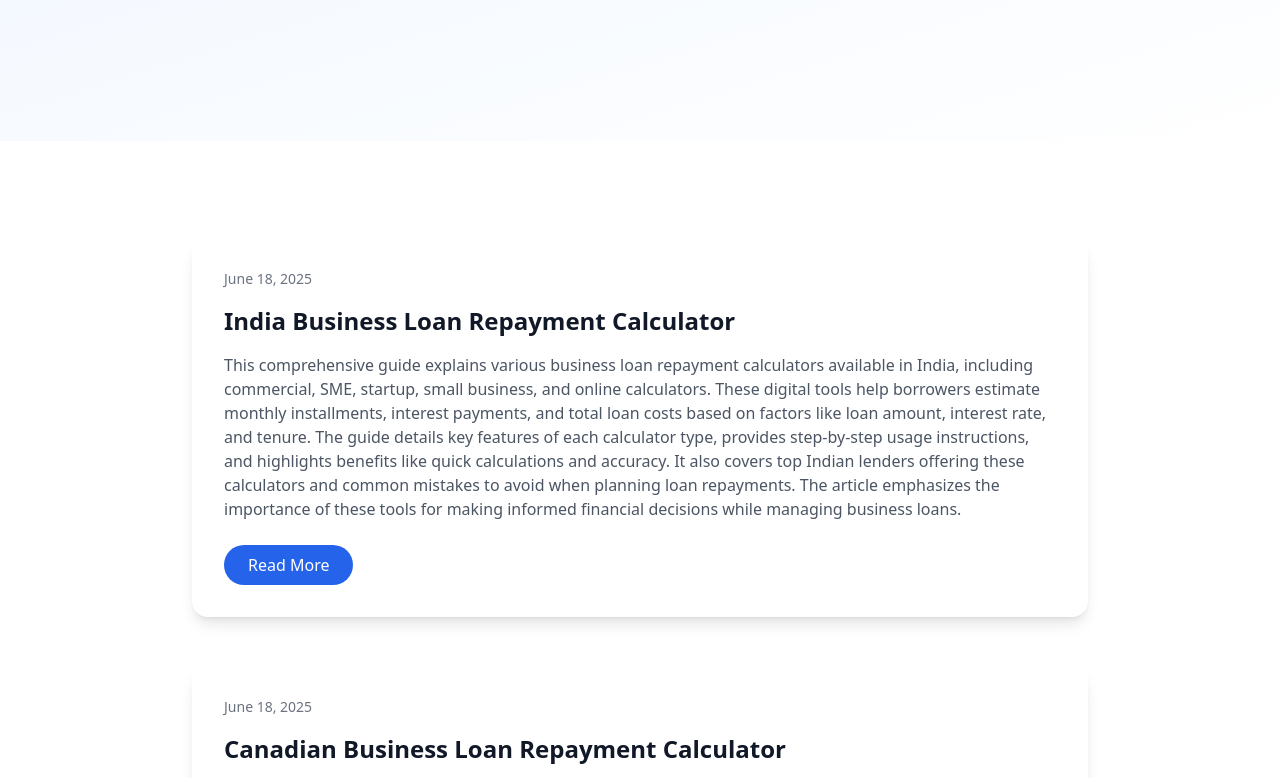
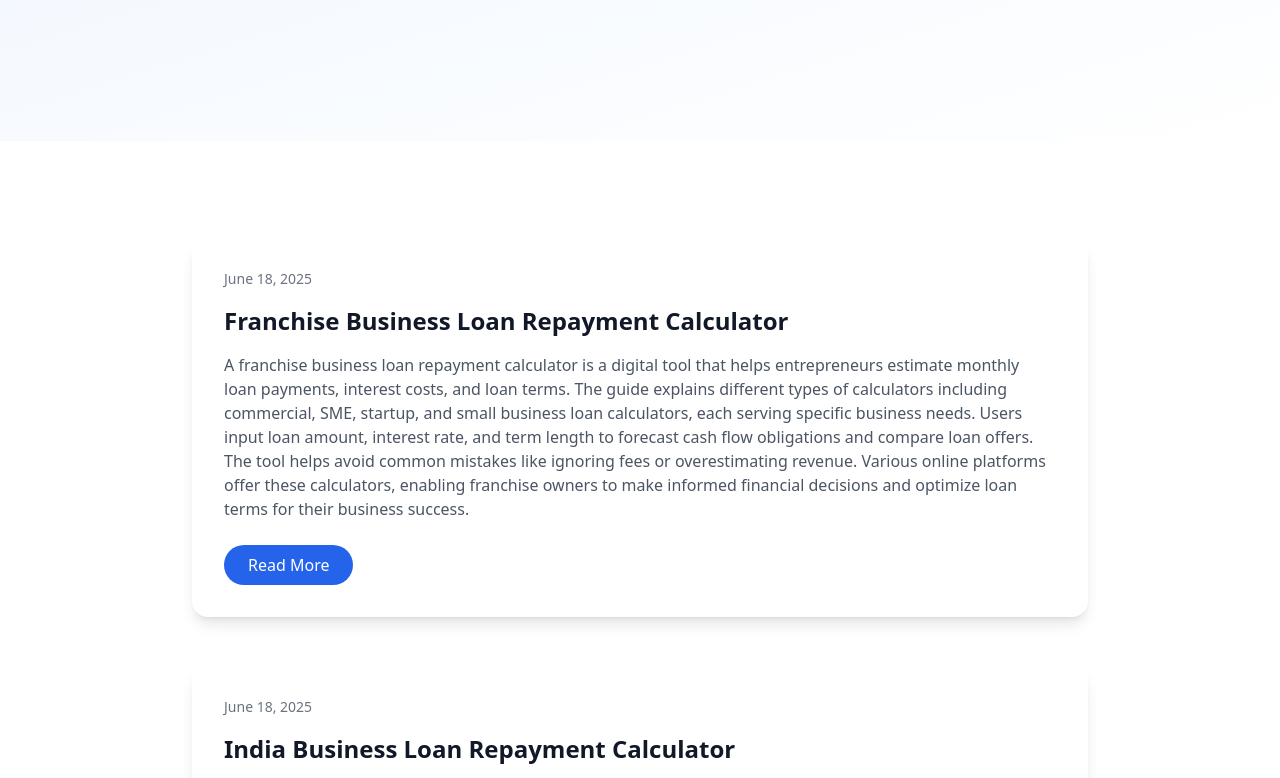
Before and after one commit to briansavic/unlock-the-potential-of-your-business-with-our-suite-of-powerful-calculators-2025-05-25-esnpi, a plain HTML site: page blog.html in a window 1280 px wide. Shown: the part 259-1037 px from the top of the page. Drawn offline with nearby package versions, Linux system fonts and the light colour scheme.

Commit message:
Update blog listing with franchise-business-loan-repayment-calculator-20250618-0gv.html

```diff
--- a/blog.html
+++ b/blog.html
@@ -32,6 +32,17 @@
     <section class="py-24 bg-white">
         <div class="container mx-auto px-6">
             <div class="max-w-4xl mx-auto">
+                <div class="bg-white p-8 rounded-2xl shadow-lg hover:shadow-xl transition-shadow duration-300 mb-12" data-aos="fade-up">
+                    <div class="text-sm text-gray-500 mb-4">June 18, 2025</div>
+                    <h2 class="text-2xl font-bold text-gray-900 mb-4">
+                        <a href="https://briansavic.github.io/unlock-the-potential-of-your-business-with-our-suite-of-powerful-calculators-2025-05-25-esnpi/blog/franchise-business-loan-repayment-calculator-20250618-0gv.html" class="hover:text-blue-600 transition-colors duration-300">
+                            Franchise Business Loan Repayment Calculator
+                        </a>
+                    </h2>
+                    <p class="text-gray-600 mb-6">A franchise business loan repayment calculator is a digital tool that helps entrepreneurs estimate monthly loan payments, interest costs, and loan terms. The guide explains different types of calculators including commercial, SME, startup, and small business loan calculators, each serving specific business needs. Users input loan amount, interest rate, and term length to forecast cash flow obligations and compare loan offers. The tool helps avoid common mistakes like ignoring fees or overestimating revenue. Various online platforms offer these calculators, enabling franchise owners to make informed financial decisions and optimize loan terms for their business success.</p>
+                    <a href="https://briansavic.github.io/unlock-the-potential-of-your-business-with-our-suite-of-powerful-calculators-2025-05-25-esnpi/blog/franchise-business-loan-repayment-calculator-20250618-0gv.html" class="inline-block px-6 py-2 bg-blue-600 text-white rounded-full hover:bg-blue-700 transition-colors duration-300">Read More</a>
+                </div>
+
                 <div class="bg-white p-8 rounded-2xl shadow-lg hover:shadow-xl transition-shadow duration-300 mb-12" data-aos="fade-up">
                     <div class="text-sm text-gray-500 mb-4">June 18, 2025</div>
                     <h2 class="text-2xl font-bold text-gray-900 mb-4">
```
